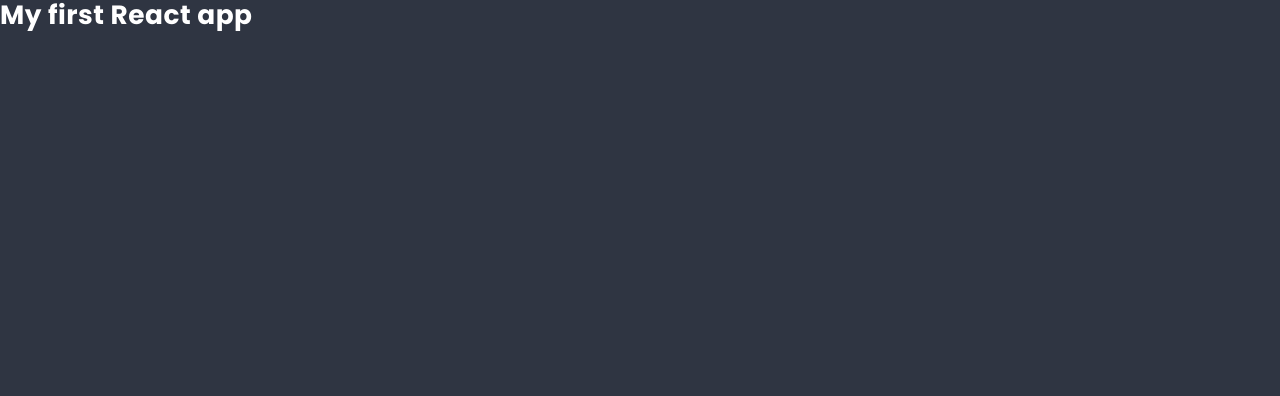
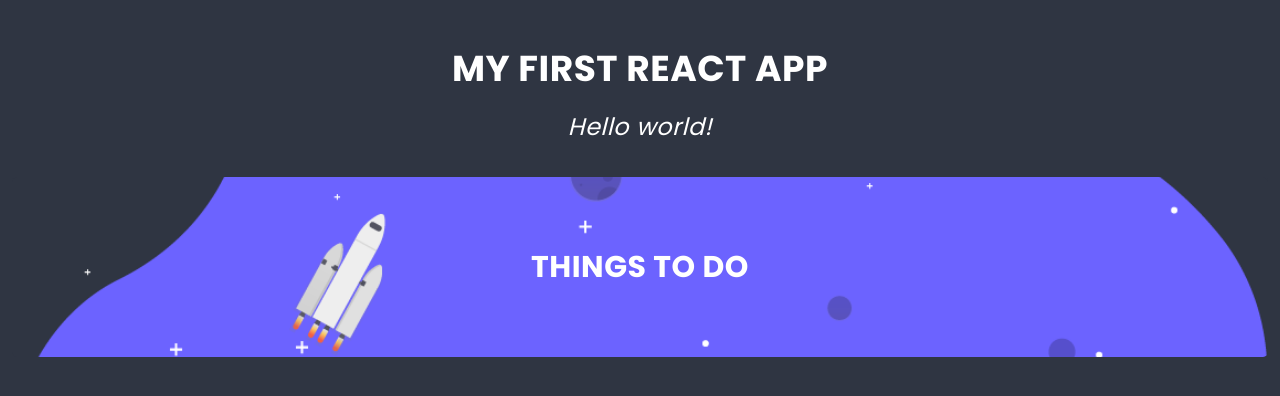
Before and after one commit to Asiocha/React.js, a React app: page / in a window 1280 px wide. Shown: the top 396 px of the page. Built offline with nearby package versions, Linux system fonts and the light colour scheme.

Commit message:
Add files, List and Hero components

```diff
--- a/src/components/App/App.js
+++ b/src/components/App/App.js
@@ -1,11 +1,17 @@
 import React from 'react';
+import styles from './App.scss';
+import List from '../List/List.js';
+import Hero from '../Hero/Hero.js';
 
 class App extends React.Component {
   render() {
     return (
-      <div>
-        <h1>My first React app</h1>
-      </div>
+      <main className = {styles.component}>
+        <h1 className = {styles.title}>My first React app</h1>
+        <h2 className = {styles.subtitle}>Hello world!</h2>
+        <List />
+        <Hero />
+      </main>
     )
   }
 }
--- /dev/null
+++ b/src/components/Hero/Hero.js
@@ -0,0 +1,16 @@
+import React from 'react';
+import styles from './Hero.scss';
+import List from '../List/List.js';
+
+class Hero extends React.Component {
+  render() {
+    return (
+      <header className = {styles.component}>
+        <h2 className = {styles.title}>Things to do</h2>
+        <img className = {styles.image} src={'../src/image/space.png'} />
+      </header>
+    )
+  }
+}
+
+export default Hero;
--- /dev/null
+++ b/src/components/List/List.js
@@ -0,0 +1,14 @@
+import React from 'react';
+import styles from './List.scss';
+import Hero from '../Hero/Hero.js';
+
+class List extends React.Component {
+  render() {
+    return (
+      <section className = {styles.component}>
+      </section>
+    )
+  }
+}
+
+export default List;
```
Also changed, not shown: src/image/space.png (added).
